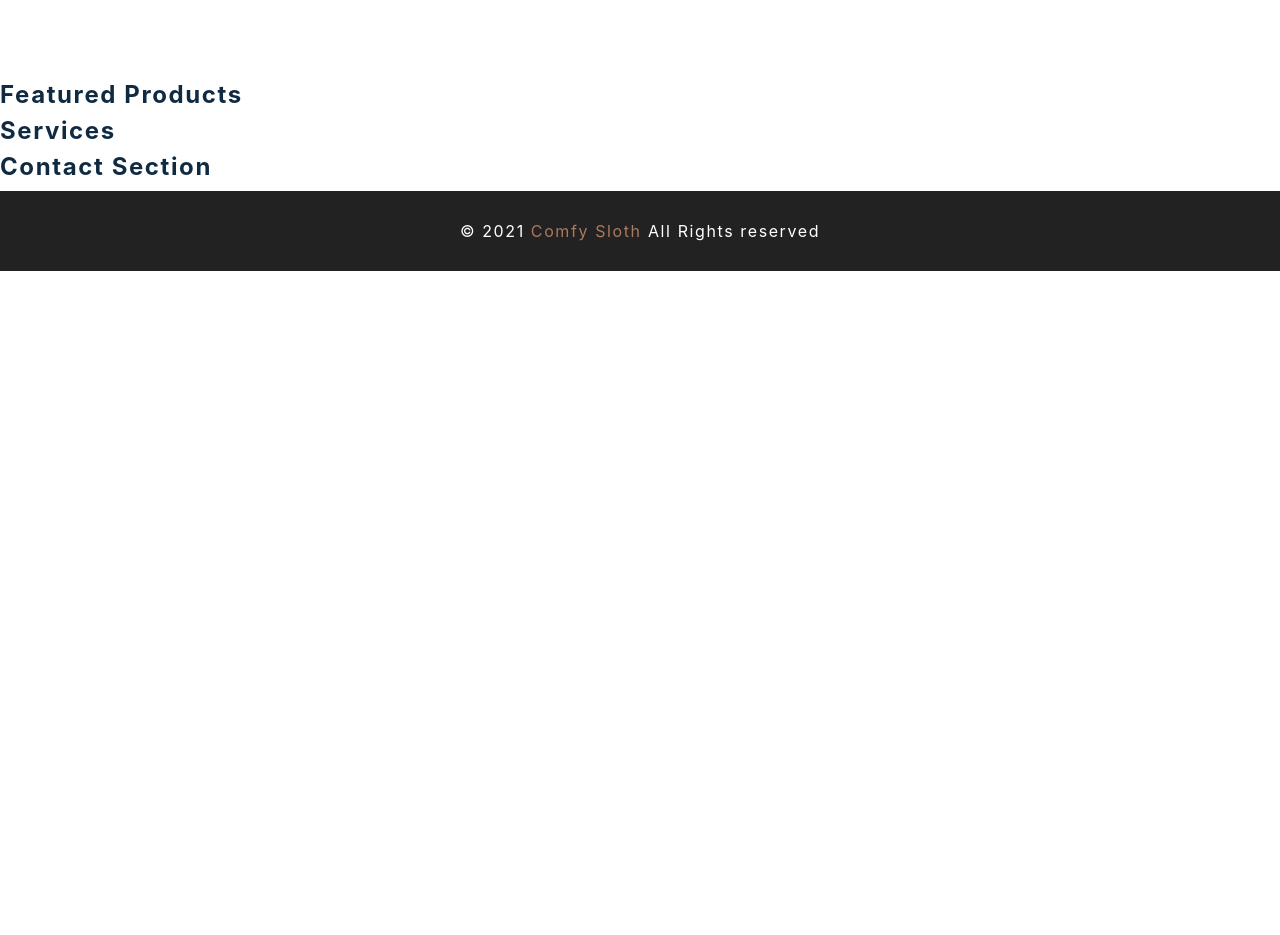
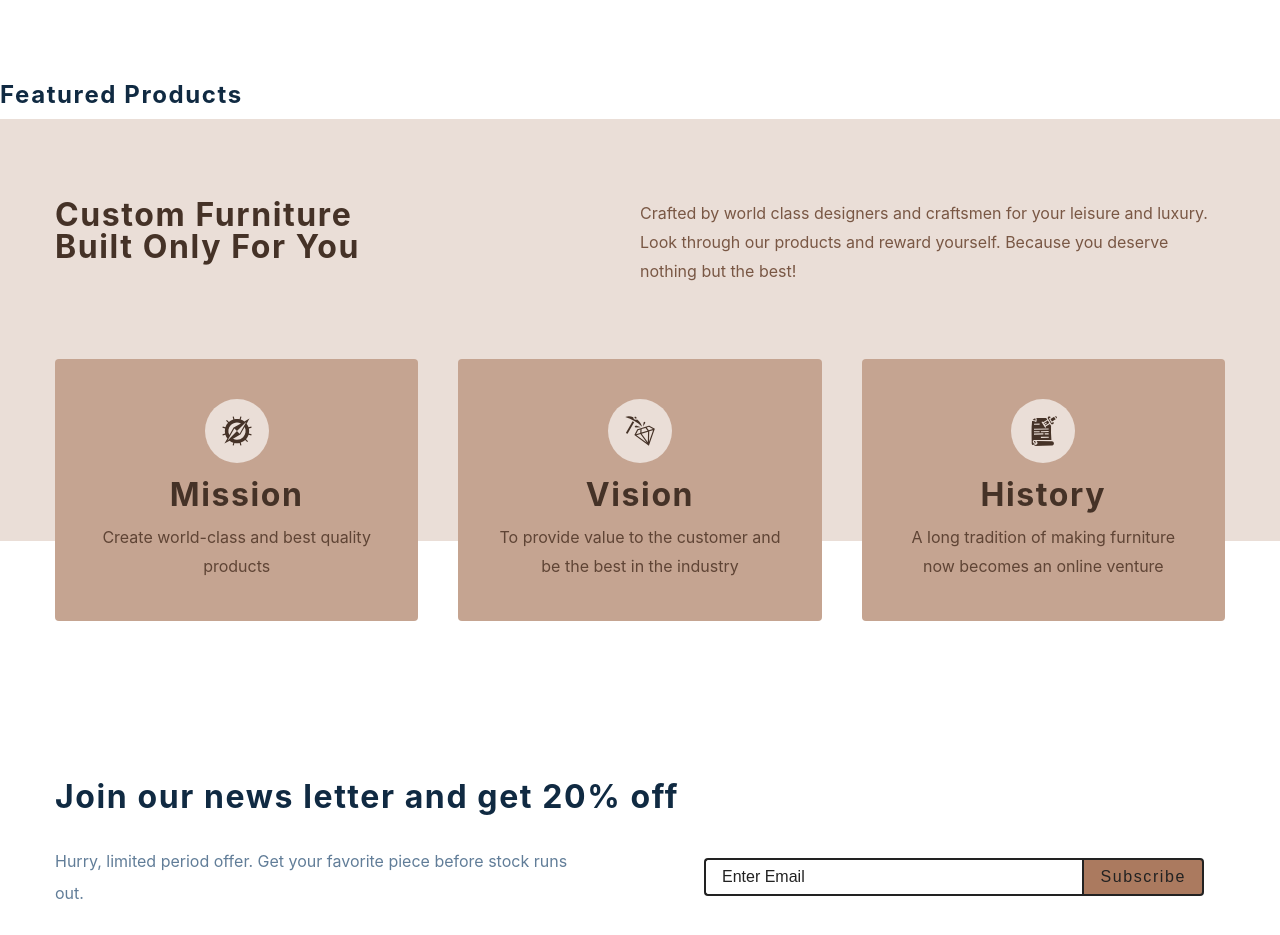
Before and after one commit to DeRaowl/Furniture-Store, a React (Create React App) app: page / in a window 1280 px wide. Shown: the part 717-1652 px from the top of the page. Before the commit the page ends 988 px from the top, so only its background shows below. Built offline with nearby package versions, Linux system fonts and the light colour scheme.

Commit message:
doc: Added contact and service static components

```diff
--- a/src/components/Contact.js
+++ b/src/components/Contact.js
@@ -1,9 +1,29 @@
-import React from 'react'
-import styled from 'styled-components'
+import React from "react";
+import styled from "styled-components";
 
 const Contact = () => {
-  return <h4>contact section</h4>
-}
+  return (
+    <Wrapper>
+      <div className="section-center">
+        <h3>Join our news letter and get 20% off</h3>
+        <div className="content">
+          <p>
+            Hurry, limited period offer. Get your favorite piece before stock
+            runs out.
+          </p>
+          <form className="contact-form">
+            <input
+              type="email"
+              className="form-input"
+              placeholder="enter email"
+            />
+            <button className="submit-btn">Subscribe</button>
+          </form>
+        </div>
+      </div>
+    </Wrapper>
+  );
+};
 const Wrapper = styled.section`
   padding: 5rem 0;
   h3 {
@@ -67,6 +87,6 @@ const Wrapper = styled.section`
   @media (min-width: 1280px) {
     padding: 15rem 0;
   }
-`
+`;
 
-export default Contact
+export default Contact;
--- a/src/components/Services.js
+++ b/src/components/Services.js
@@ -1,10 +1,38 @@
-import React from 'react'
-import styled from 'styled-components'
-import { services } from '../utils/constants'
+import React from "react";
+import styled from "styled-components";
+import { services } from "../utils/constants";
 
 const Services = () => {
-  return <h4>services </h4>
-}
+  return (
+    <Wrapper>
+      <div className="section-center">
+        <article className="header">
+          <h3>
+            Custom Furniture <br />
+            Built Only for you
+          </h3>
+          <p>
+            Crafted by world class designers and craftsmen for your leisure and
+            luxury. Look through our products and reward yourself. Because you
+            deserve nothing but the best!
+          </p>
+        </article>
+        <div className="services-center">
+          {services.map((service) => {
+            const { id, icon, title, text } = service;
+            return (
+              <article className="service" key={id}>
+                <span className="icons">{icon}</span>
+                <h3>{title}</h3>
+                <p>{text}</p>
+              </article>
+            );
+          })}
+        </div>
+      </div>
+    </Wrapper>
+  );
+};
 
 const Wrapper = styled.section`
   h3,
@@ -68,5 +96,5 @@ const Wrapper = styled.section`
       transform: translateY(5rem);
     }
   }
-`
-export default Services
+`;
+export default Services;
--- a/src/utils/constants.js
+++ b/src/utils/constants.js
@@ -1,47 +1,44 @@
-import React from 'react'
-import { GiCompass, GiDiamondHard, GiStabbedNote } from 'react-icons/gi'
+import React from "react";
+import { GiCompass, GiDiamondHard, GiStabbedNote } from "react-icons/gi";
 export const links = [
   {
     id: 1,
-    text: 'home',
-    url: '/',
+    text: "home",
+    url: "/",
   },
   {
     id: 2,
-    text: 'about',
-    url: '/about',
+    text: "about",
+    url: "/about",
   },
   {
     id: 3,
-    text: 'products',
-    url: '/products',
+    text: "products",
+    url: "/products",
   },
-]
+];
 
 export const services = [
   {
     id: 1,
     icon: <GiCompass />,
-    title: 'mission',
-    text:
-      'Lorem ipsum, dolor sit amet consectetur adipisicing elit. Voluptates, ea. Perferendis corrupti reiciendis nesciunt rerum velit autem unde numquam nisi',
+    title: "mission",
+    text: "Create world-class and best quality products",
   },
   {
     id: 2,
     icon: <GiDiamondHard />,
-    title: 'vision',
-    text:
-      'Lorem ipsum, dolor sit amet consectetur adipisicing elit. Voluptates, ea. Perferendis corrupti reiciendis nesciunt rerum velit autem unde numquam nisi',
+    title: "vision",
+    text: "To provide value to the customer and be the best in the industry",
   },
   {
     id: 3,
     icon: <GiStabbedNote />,
-    title: 'history',
-    text:
-      'Lorem ipsum, dolor sit amet consectetur adipisicing elit. Voluptates, ea. Perferendis corrupti reiciendis nesciunt rerum velit autem unde numquam nisi',
+    title: "history",
+    text: "A long tradition of making furniture now becomes an online venture",
   },
-]
+];
 
-export const products_url = 'https://course-api.com/react-store-products'
+export const products_url = "https://course-api.com/react-store-products";
 
-export const single_product_url = `https://course-api.com/react-store-single-product?id=`
+export const single_product_url = `https://course-api.com/react-store-single-product?id=`;
```
